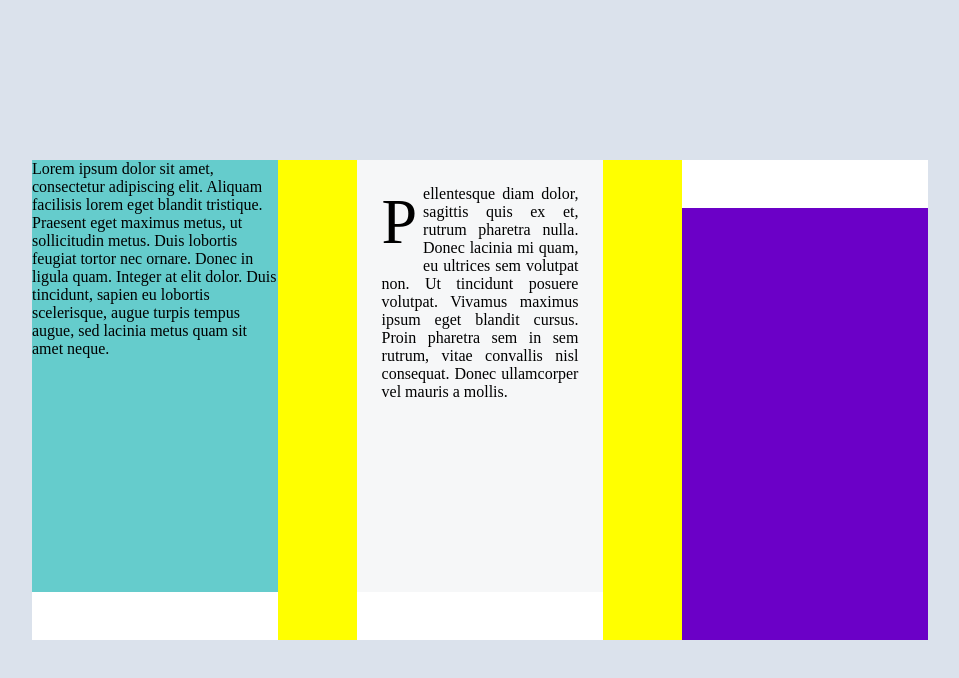
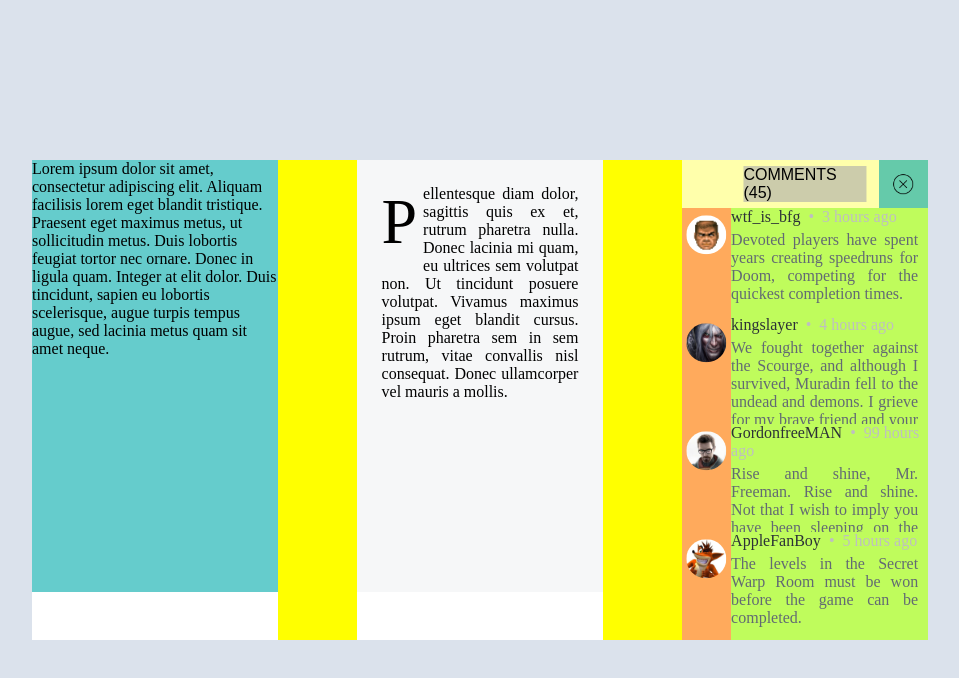
Before and after one commit to aquilinae/learn-web-basic, a plain HTML site: page [techcoll]/frontend/hw02/index.html in a window 1280 px wide. Shown: the whole page, without its empty margins (160-1119 px from the left). Drawn offline with Linux system fonts and the light colour scheme.

Commit message:
Merging 3rd column style with main page

```diff
--- a/[techcoll]/frontend/hw02/index.html
+++ b/[techcoll]/frontend/hw02/index.html
@@ -22,23 +22,54 @@
      </div>
      <div class=space></div>
      <div class=column>
-       <div class=menu></div>
+       <div class=menu>
+         <div class=comment-counter><div class=comment-counter-content>COMMENTS (45)</div></div>
+         <div class=button-close><img src="media/icon_close.png" alt="" /></div>
+       </div>
        <div class=content>
          <div class=line>
-           <div class=avatar></div>
-           <div class=comment></div>
+           <div class=avatar>
+             <img src="media/ava_doomguy.png" alt="" />
+           </div>
+           <div class=comment-block>
+             <span class=nickname>wtf_is_bfg</span><span class=separated-date>&nbsp;&nbsp;&#8226;&nbsp;&nbsp;3 hours ago</span>
+             <p class=comment>
+               Devoted players have spent years creating speedruns for Doom, competing for the quickest completion times.
+             </p>
+           </div>
          </div>
          <div class=line>
-           <div class=avatar></div>
-           <div class=comment></div>
+           <div class=avatar>
+             <img src="media/ava_arthas.png" alt="" />
+           </div>
+           <div class=comment-block>
+             <span class=nickname>kingslayer</span><span class=separated-date>&nbsp;&nbsp;&#8226;&nbsp;&nbsp;4 hours ago</span>
+             <p class=comment>
+               We fought together against the Scourge, and although I survived, Muradin fell to the undead and demons. I grieve for my brave friend and your valiant brother.
+             </p>
+           </div>
          </div>
          <div class=line>
-           <div class=avatar></div>
-           <div class=comment></div>
+           <div class=avatar>
+             <img src="media/ava_gordon.png" alt="" />
+           </div>
+           <div class=comment-block>
+             <span class=nickname>GordonfreeMAN</span><span class=separated-date>&nbsp;&nbsp;&#8226;&nbsp;&nbsp;99 hours ago</span>
+             <p class=comment>
+               Rise and shine, Mr. Freeman. Rise and shine. Not that I wish to imply you have been sleeping on the job. No one is more deserving of a rest.
+             </p>
+           </div>
          </div>
          <div class=line>
-           <div class=avatar></div>
-           <div class=comment></div>
+           <div class=avatar>
+             <img src="media/ava_crash.png" alt="" />
+           </div>
+           <div class=comment-block>
+             <span class=nickname>AppleFanBoy</span><span class=separated-date>&nbsp;&nbsp;&#8226;&nbsp;&nbsp;5 hours ago</span>
+             <p class=comment>
+               The levels in the Secret Warp Room must be won before the game can be completed.
+             </p>
+           </div>
          </div>
        </div>
      </div>
--- a/[techcoll]/frontend/hw02/style.css
+++ b/[techcoll]/frontend/hw02/style.css
@@ -79,6 +79,8 @@ body {
   height: 90%;
 }
 
+/* SECOND COLUMN */
+
 .column:nth-child(3) .content {
   /* DEBUG цвет для наглядности */
   background-color: #F6F7F8;
@@ -94,42 +96,130 @@ body {
   margin-right: 3%;
 }
 
+/* THIRD COLUMN */
+
 .column:nth-child(5) {
   /* DEBUG цвет для наглядности */
   background-color: #6B00C7;
 }
 
+.column:nth-child(5) .menu {
+  /* DEBUG цвет для наглядности */
+  background-color: #FFFFFF;
+
+  height: 10%;
+}
+
+.comment-counter {
+  /* DEBUG цвет для наглядности */
+  background-color: #FFFFAB;
+
+  height: 100%;
+  position: relative;
+
+  /* Что здесь происходит? */
+  /*display: inline-block;
+  position: absolute;
+  left: 35%;
+  transform: translateY(100%);*/
+}
+
+.comment-counter-content {
+  font-size: 1em;
+  font-family: sans-serif;
+
+  /* DEBUG цвет для наглядности */
+  background-color: #CCCCAB;
+  position: absolute;
+  top: 50%;
+  left: 50%;
+  transform: translate(-50%, -50%)
+}
+
+.button-close {
+  /* DEBUG цвет для наглядности */
+  background-color: #65CAAA;
+
+  position: absolute;
+  left: 80%;
+  top: 0%;
+
+  width: 20%;
+  height: 10%;
+}
+
+.button-close img {
+  width: 40%;
+
+  /* Центровка картинки, подозреваю, что можно проще и изящнее */
+  position: absolute;
+  top: 50%;
+  left: 50%;
+  transform: translate(-50%, -50%)
+}
+
 .column:nth-child(5) .content {
   /* DEBUG цвет для наглядности */
   background-color: #6B00C7;
+
+  height: 90%;
 }
 
 .line {
   /* DEBUG цвет для наглядности */
-  background-color: #6B0E43;
+  background-color: #CCC65C;
 
-  width: calc(88%/4);
-  position: relative;
+  height: calc(100%/4);
+  width: 100%;
 }
 
 .avatar {
   /* DEBUG цвет для наглядности */
-  background-color: #CDF123;
+  background-color: #FFAA5C;
 
-  width: 20%;
   position: relative;
   display: inline-block;
   vertical-align: top;
   float: left;
+  width: 20%;
+  height: 100%;
+}
+
+.avatar img {
+  border-radius: 30px;
+  width: 80%;
+
+  /* Центровка картинки, подозреваю, что можно проще и изящнее */
+  position: absolute;
+  top: 25%;
+  left: 50%;
+  transform: translate(-50%, -50%)
+}
+
+.comment-block {
+  /* DEBUG цвет для наглядности */
+  background-color: #BFFC5C;
+
+  position: relative;
+  display: inline-block;
+  vertical-align: top;
+  float: right;
+  width: 80%;
+  height: 100%;
+}
+
+.nickname {
+  color: #2C3137;
+}
+
+.separated-date {
+  color: #BEBFC0;
 }
 
 .comment {
-  /* DEBUG цвет для наглядности */
-  background-color: #123CDF;
-
-  width: 80%;
-  position: relative;
-  display: inline-block;
-  vertical-align: top;
-  float: left;
+  color: #626A73;
+  padding-top: 2.5%;
+  padding-right: 5%;
+  text-align: justify;
+  overflow: auto;
 }
```
